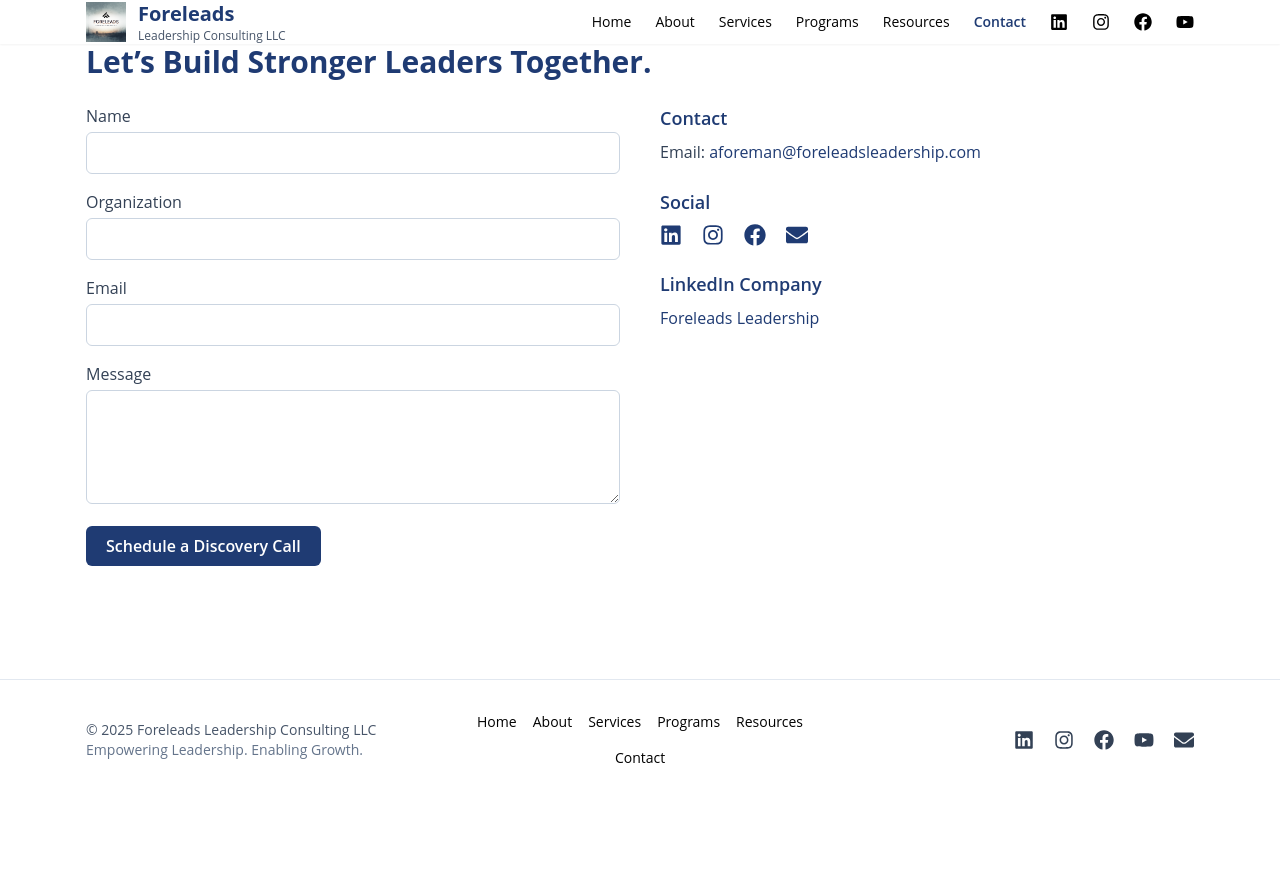
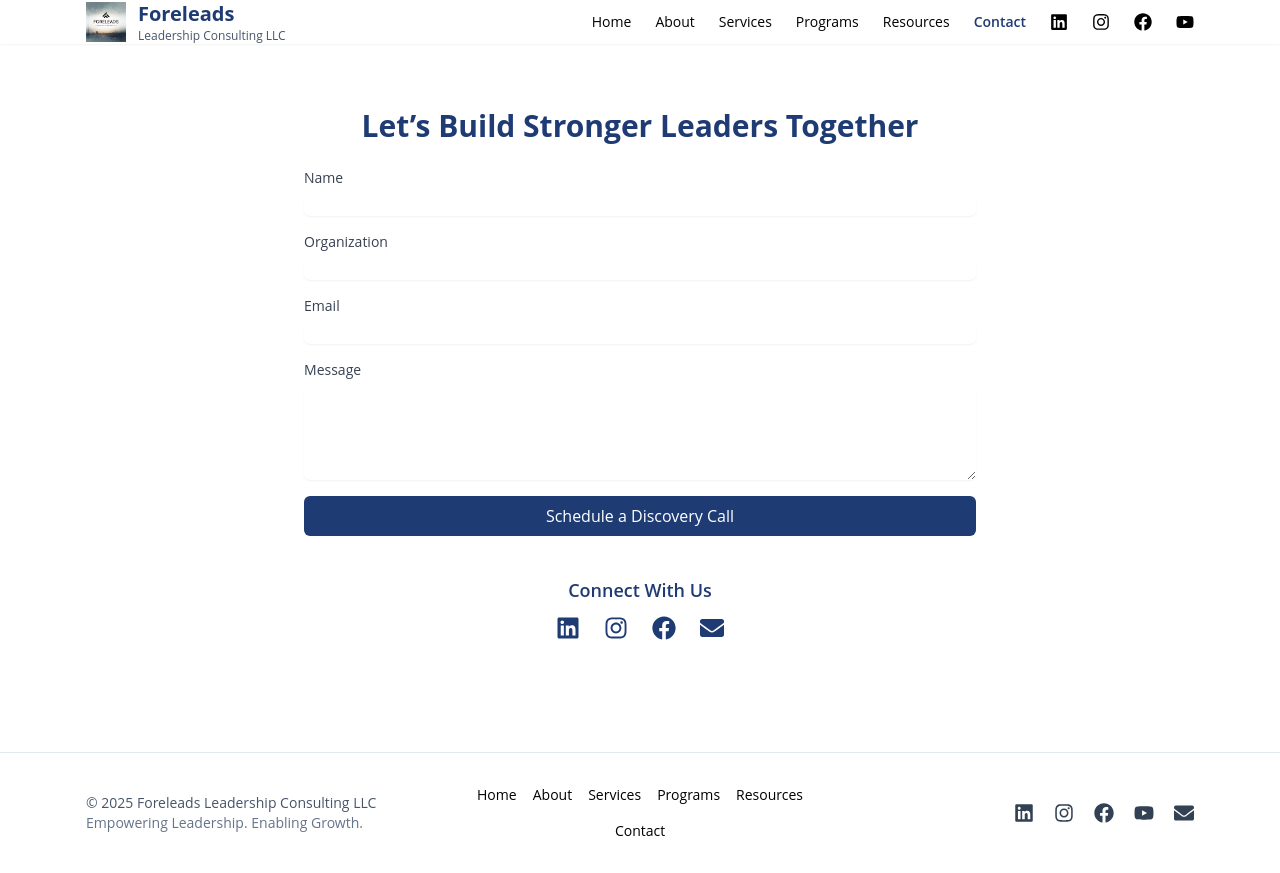
Before and after one commit to foretechleaders/Foreleads-site-final, a React (Vite) app: page /contact in a window 1280 px wide. Before the commit the page ends 800 px from the top, so only its background shows below. Built offline with nearby package versions, Linux system fonts and the light colour scheme.

Commit message:
Add files via upload

```diff
--- a/src/pages/Contact.jsx
+++ b/src/pages/Contact.jsx
@@ -1,132 +1,162 @@
-import React from 'react'
+import React, { useState } from 'react'
 import { FaLinkedin, FaInstagram, FaFacebook, FaEnvelope } from 'react-icons/fa'
 
 export default function Contact() {
+  const [submitted, setSubmitted] = useState(false)
+
+  const handleSubmit = (e) => {
+    e.preventDefault()
+    const form = e.target
+    const formData = new FormData(form)
+
+    fetch('/', {
+      method: 'POST',
+      body: formData,
+    })
+      .then(() => setSubmitted(true))
+      .catch((error) => alert('Submission failed: ' + error))
+  }
+
+  if (submitted) {
     return (
-    <section className="container py-12">
-      <h1 className="text-3xl font-bold text-navy mb-6">Let’s Build Stronger Leaders Together.</h1>
-
-      <div className="grid md:grid-cols-2 gap-10">
-        {/* Contact Form */}
-        <div>
-          <form
-            action="https://formspree.io/f/yourFormID" // replace with your actual form handler
-            method="POST"
-            className="space-y-4"
-          >
-            <div>
-              <label className="block text-slate-700 mb-1">Name</label>
-              <input
-                type="text"
-                name="name"
-                required
-                className="w-full border border-slate-300 rounded-md p-2"
-              />
-            </div>
-            <div>
-              <label className="block text-slate-700 mb-1">Organization</label>
-              <input
-                type="text"
-                name="organization"
-                className="w-full border border-slate-300 rounded-md p-2"
-              />
-            </div>
-            <div>
-              <label className="block text-slate-700 mb-1">Email</label>
-              <input
-                type="email"
-                name="email"
-                required
-                className="w-full border border-slate-300 rounded-md p-2"
-              />
-            </div>
-            <div>
-              <label className="block text-slate-700 mb-1">Message</label>
-              <textarea
-                name="message"
-                rows="4"
-                required
-                className="w-full border border-slate-300 rounded-md p-2"
-              ></textarea>
-            </div>
-            <button
-              type="submit"
-              className="bg-navy text-white font-semibold px-5 py-2 rounded-md hover:bg-navy/90 transition"
-            >
-              Schedule a Discovery Call
-            </button>
-          </form>
-        </div>
-
-        {/* Sidebar Info */}
-        <div className="space-y-6 text-slate-700">
-          {/* Contact Info */}
-          <div>
-            <h2 className="text-lg font-semibold text-navy mb-2">Contact</h2>
-            <p>
-              Email:{' '}
-              <a
-                href="mailto:aforeman@foreleadsleadership.com"
-                className="text-navy hover:underline"
-                title="Email Foreleads Leadership Consulting"
-              >
-                aforeman@foreleadsleadership.com
-              </a>
+      <section className="py-16 text-center">
+        <h2 className="text-3xl font-bold text-navy mb-4">Thank You!</h2>
+        <p className="text-gray-700 text-lg mb-6">
+          Thank you for reaching out. We’ll contact you soon to schedule your Discovery Call.
         </p>
-          </div>
-
-          {/* Social Links */}
-          <div>
-            <h2 className="text-lg font-semibold text-navy mb-2">Social</h2>
-            <div className="flex gap-5 mt-2 text-navy">
+        <div className="flex justify-center space-x-6 text-navy text-2xl">
           <a
             href="https://www.linkedin.com/company/foreleads-leadership-consulting-llc/"
             target="_blank"
             rel="noopener noreferrer"
             aria-label="LinkedIn"
-                title="Follow us on LinkedIn"
           >
-                <FaLinkedin size={22} />
+            <FaLinkedin />
           </a>
           <a
             href="https://www.instagram.com/foreleads_leadership/"
             target="_blank"
             rel="noopener noreferrer"
             aria-label="Instagram"
-                title="Follow us on Instagram"
           >
-                <FaInstagram size={22} />
+            <FaInstagram />
           </a>
           <a
             href="https://www.facebook.com/profile.php?id=61582426252186"
             target="_blank"
             rel="noopener noreferrer"
             aria-label="Facebook"
-                title="Follow us on Facebook"
           >
-                <FaFacebook size={22} />
+            <FaFacebook />
           </a>
-              <a
-                href="mailto:aforeman@foreleadsleadership.com"
-                aria-label="Email"
-                title="Email Foreleads Leadership Consulting"
-              >
-                <FaEnvelope size={22} />
+          <a href="mailto:foretechleaders@gmail.com" aria-label="Email">
+            <FaEnvelope />
           </a>
         </div>
+      </section>
+    )
+  }
+
+  return (
+    <section className="py-16">
+      <div className="max-w-2xl mx-auto">
+        <h1 className="text-3xl font-bold text-navy mb-6 text-center">
+          Let’s Build Stronger Leaders Together
+        </h1>
+
+        <form
+          name="contact"
+          method="POST"
+          data-netlify="true"
+          netlify-honeypot="bot-field"
+          className="space-y-4"
+          onSubmit={handleSubmit}
+        >
+          <input type="hidden" name="form-name" value="contact" />
+          <p className="hidden">
+            <label>
+              Don’t fill this out if you’re human: <input name="bot-field" />
+            </label>
+          </p>
+
+          <div>
+            <label className="block text-sm font-medium text-gray-700">Name</label>
+            <input
+              type="text"
+              name="name"
+              required
+              className="mt-1 block w-full rounded-md border-gray-300 shadow-sm focus:ring-navy focus:border-navy"
+            />
           </div>
 
-          {/* LinkedIn Company */}
           <div>
-            <h2 className="text-lg font-semibold text-navy mb-2">LinkedIn Company</h2>
+            <label className="block text-sm font-medium text-gray-700">Organization</label>
+            <input
+              type="text"
+              name="organization"
+              className="mt-1 block w-full rounded-md border-gray-300 shadow-sm focus:ring-navy focus:border-navy"
+            />
+          </div>
+
+          <div>
+            <label className="block text-sm font-medium text-gray-700">Email</label>
+            <input
+              type="email"
+              name="email"
+              required
+              className="mt-1 block w-full rounded-md border-gray-300 shadow-sm focus:ring-navy focus:border-navy"
+            />
+          </div>
+
+          <div>
+            <label className="block text-sm font-medium text-gray-700">Message</label>
+            <textarea
+              name="message"
+              rows="4"
+              className="mt-1 block w-full rounded-md border-gray-300 shadow-sm focus:ring-navy focus:border-navy"
+            ></textarea>
+          </div>
+
+          <div>
+            <button
+              type="submit"
+              className="w-full bg-navy text-white py-2 px-4 rounded-md hover:bg-navy/90 transition"
+            >
+              Schedule a Discovery Call
+            </button>
+          </div>
+        </form>
+
+        {/* Social Links */}
+        <div className="mt-10 text-center">
+          <h3 className="text-lg font-semibold text-navy mb-3">Connect With Us</h3>
+          <div className="flex justify-center space-x-6 text-navy text-2xl">
             <a
               href="https://www.linkedin.com/company/foreleads-leadership-consulting-llc/"
               target="_blank"
               rel="noopener noreferrer"
-              className="text-navy hover:underline"
-              title="View our LinkedIn Company Page"
+              aria-label="LinkedIn"
             >
-              Foreleads Leadership
+              <FaLinkedin />
+            </a>
+            <a
+              href="https://www.instagram.com/foreleads_leadership/"
+              target="_blank"
+              rel="noopener noreferrer"
+              aria-label="Instagram"
+            >
+              <FaInstagram />
+            </a>
+            <a
+              href="https://www.facebook.com/profile.php?id=61582426252186"
+              target="_blank"
+              rel="noopener noreferrer"
+              aria-label="Facebook"
+            >
+              <FaFacebook />
+            </a>
+            <a href="mailto:foretechleaders@gmail.com" aria-label="Email">
+              <FaEnvelope />
             </a>
           </div>
         </div>
```
Lines whose indentation alone changed are shown as unchanged.
